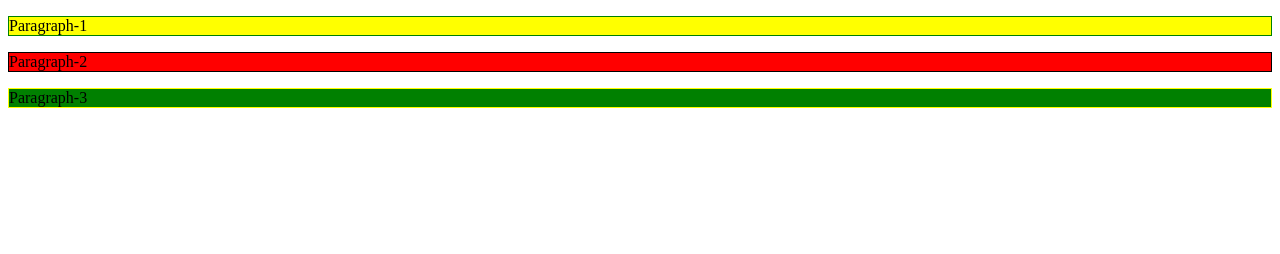
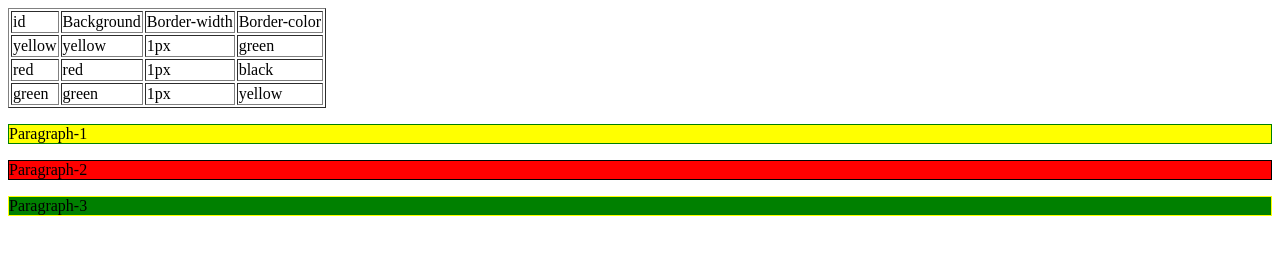
Before and after one commit to acciojob/id-color-Deepakkumar121998, a website: page main.html in a window 1280 px wide. Drawn offline with Linux system fonts and the light colour scheme.

Commit message:
created a submission

```diff
--- a/main.html
+++ b/main.html
@@ -24,6 +24,34 @@
 	</style>
 </head>
 <body>
+
+<table border="1px" >
+		<tr>
+			<td>id</td>
+			<td>Background</td>
+			<td>Border-width</td>
+			<td>Border-color</td>
+		</tr>
+		<tr>
+			<td>yellow</td>
+			<td>yellow</td>
+			<td>1px</td>
+			<td>green</td>
+		</tr>
+		<tr>
+			<td>red</td>
+			<td>red</td>
+			<td>1px</td>
+			<td>black</td>
+		</tr>
+		<tr>
+			<td>green</td>
+			<td>green</td>
+			<td>1px</td>
+			<td>yellow</td>
+		</tr>
+
+	</table>
 	<!-- the entire body must be written by student -->
 	<p id="yellow">Paragraph-1</p>
 	<p id="red">Paragraph-2</p>
```
